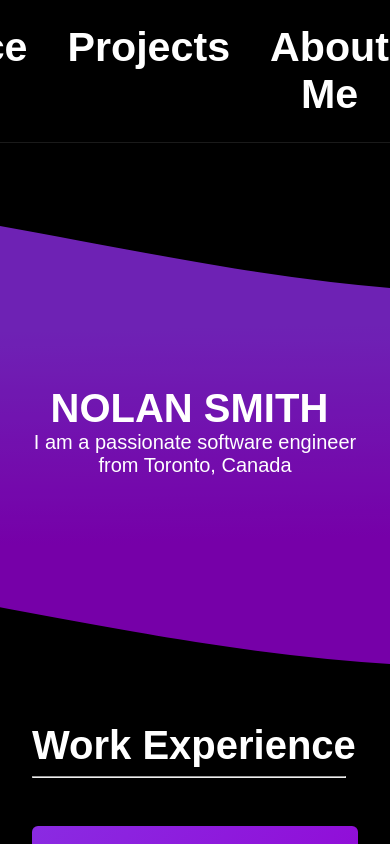
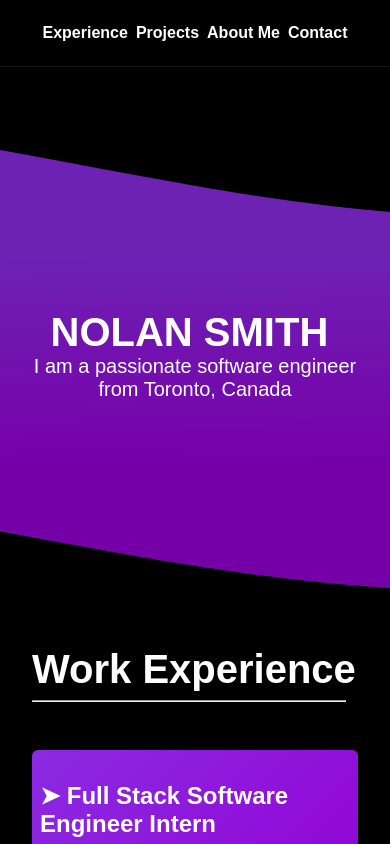
Before and after one commit to NolanS55/portfolioV2, a React (Create React App) app: page / in a window 390 px wide. Shown: the top 844 px of the page. Built offline with nearby package versions, Linux system fonts and the light colour scheme.

Commit message:
mobile-nav

```diff
--- a/src/Portfolio.css
+++ b/src/Portfolio.css
@@ -21,13 +21,6 @@ html, body {
 
   }
 
-  .hamburger {
-    display: none;
-    cursor: pointer;
-    position: absolute;
-    left: 1.5rem;
-  }
-
   .nav-link {
     color: white;
     transition: color 0.3s ease;
@@ -38,7 +31,44 @@ html, body {
     color: #a916e7; /* Tailwind purple-400 */
   }
 
+  @media (max-width: 860px) {
+  /* Navbar */
+    .navbar {
+      display: flex;
+      justify-content: center;
+      gap: 1rem;
+      padding: 1.5rem 0;
+      border-bottom: 1px solid rgba(255, 255, 255, 0.1);
+      font-weight: 600;
+      font-size: 2rem;
+    }
+  }
 
+  @media (max-width: 640px) {
+    /* Navbar */
+      .navbar {
+        display: flex;
+        justify-content: center;
+        gap: .75rem;
+        padding: 1.5rem 0;
+        border-bottom: 1px solid rgba(255, 255, 255, 0.1);
+        font-weight: 600;
+        font-size: 1.25rem;
+      }
+    }
+
+    @media (max-width: 415px) {
+      /* Navbar */
+        .navbar {
+          display: flex;
+          justify-content: center;
+          gap: .5rem;
+          padding: 1.5rem 0;
+          border-bottom: 1px solid rgba(255, 255, 255, 0.1);
+          font-weight: 600;
+          font-size: 1rem;
+        }
+      }
 
   .hero-section {
     margin-top: 2rem;
@@ -435,8 +465,9 @@ html, body {
 
   .project-wrapper .section-title {
     text-align: center;
-    margin-right: 2rem;
+    margin-right: 0rem;
     font-size: 3.5rem;
+
   }
 
 
```
